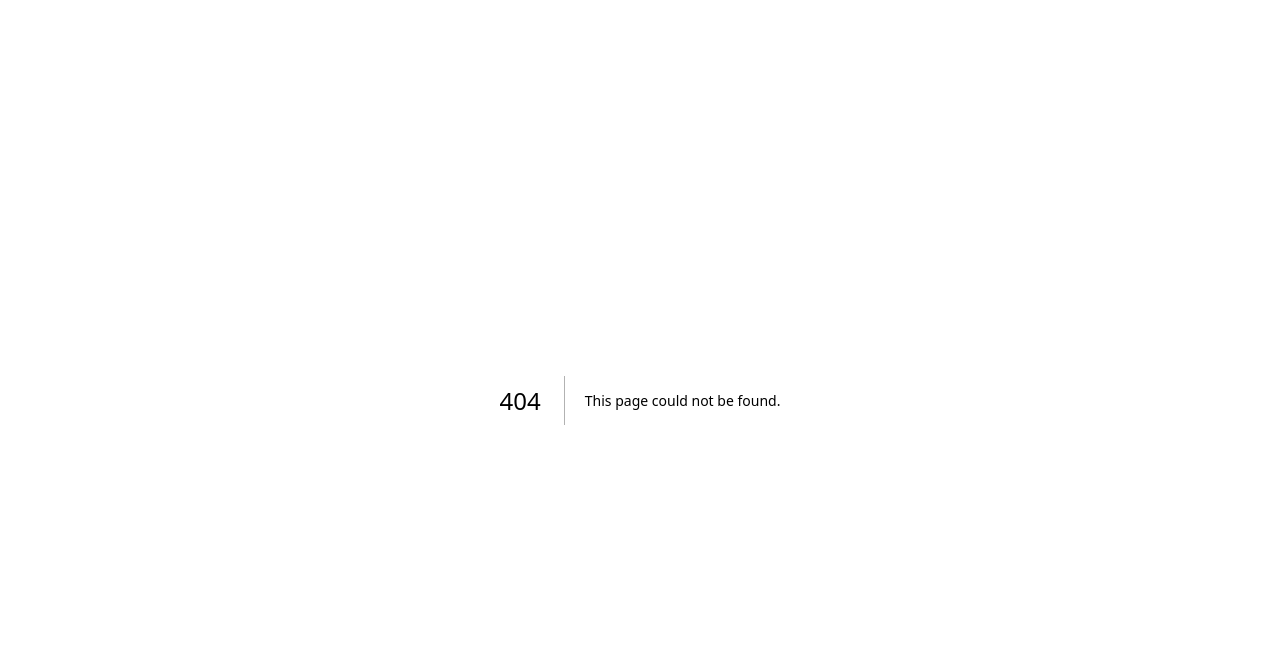
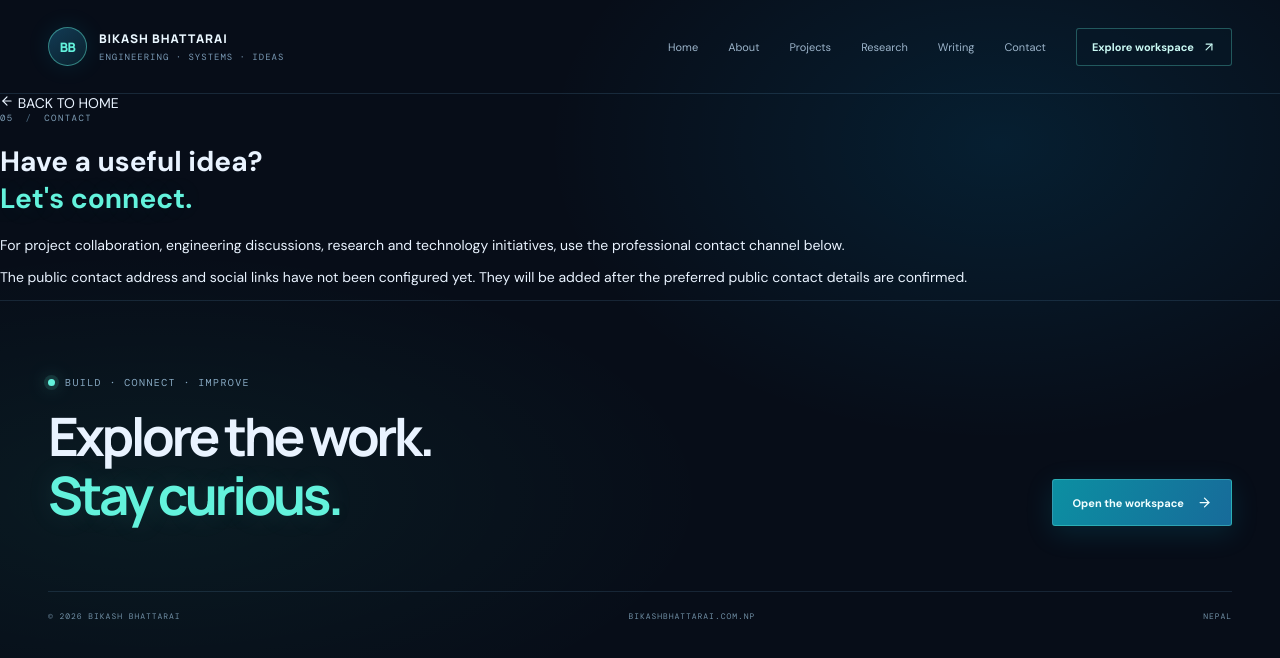
Before and after one commit to bikash-ananda/personal-webpage, a Next.js app: page /contact in a window 1280 px wide. Before the commit this address had no page. Shown: the top 658 px of the page. Built offline with nearby package versions, Linux system fonts and the light colour scheme.

Commit message:
feat(public): add contact page

```diff
--- /dev/null
+++ b/src/app/contact/page.tsx
@@ -0,0 +1,13 @@
+import Link from "next/link";
+import PublicSubpage from "@/app/components/PublicSubpage";
+
+export default function ContactPage() {
+  return <PublicSubpage
+    number="05"
+    label="CONTACT"
+    title="Have a useful idea?"
+    emphasis="Let's connect."
+    intro="For project collaboration, engineering discussions, research and technology initiatives, use the professional contact channel below."
+    note="The public contact address and social links have not been configured yet. They will be added after the preferred public contact details are confirmed."
+  />;
+}
```
